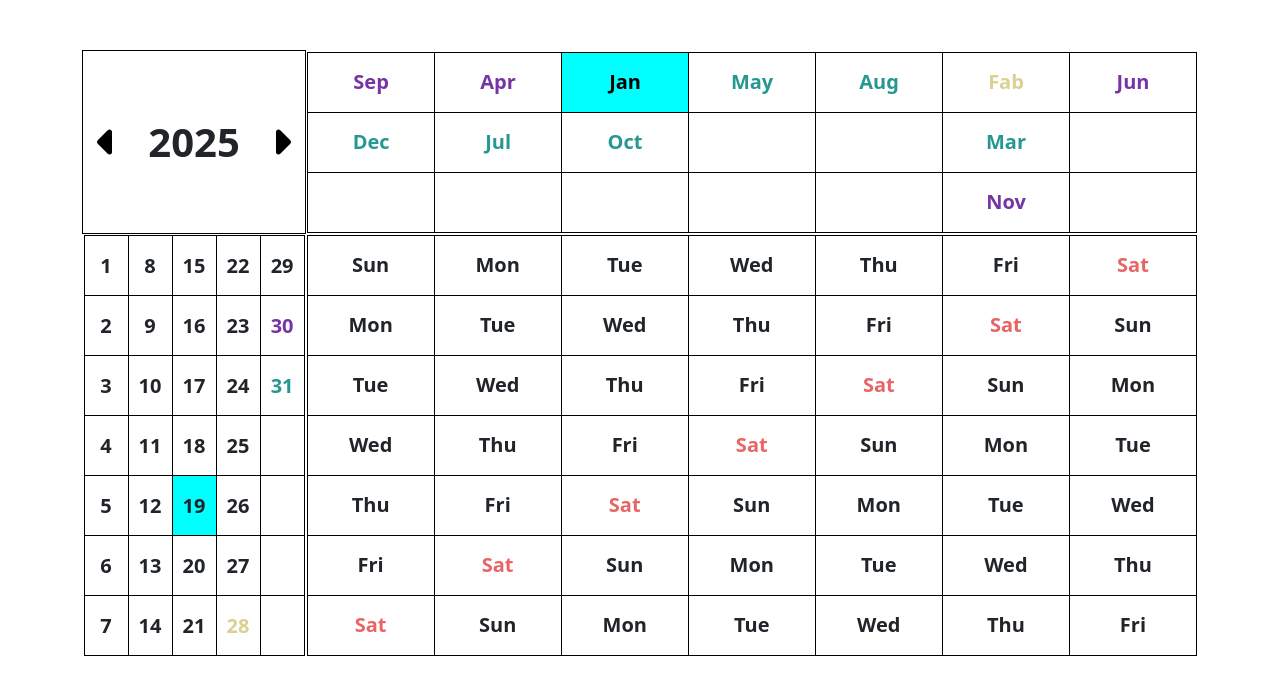
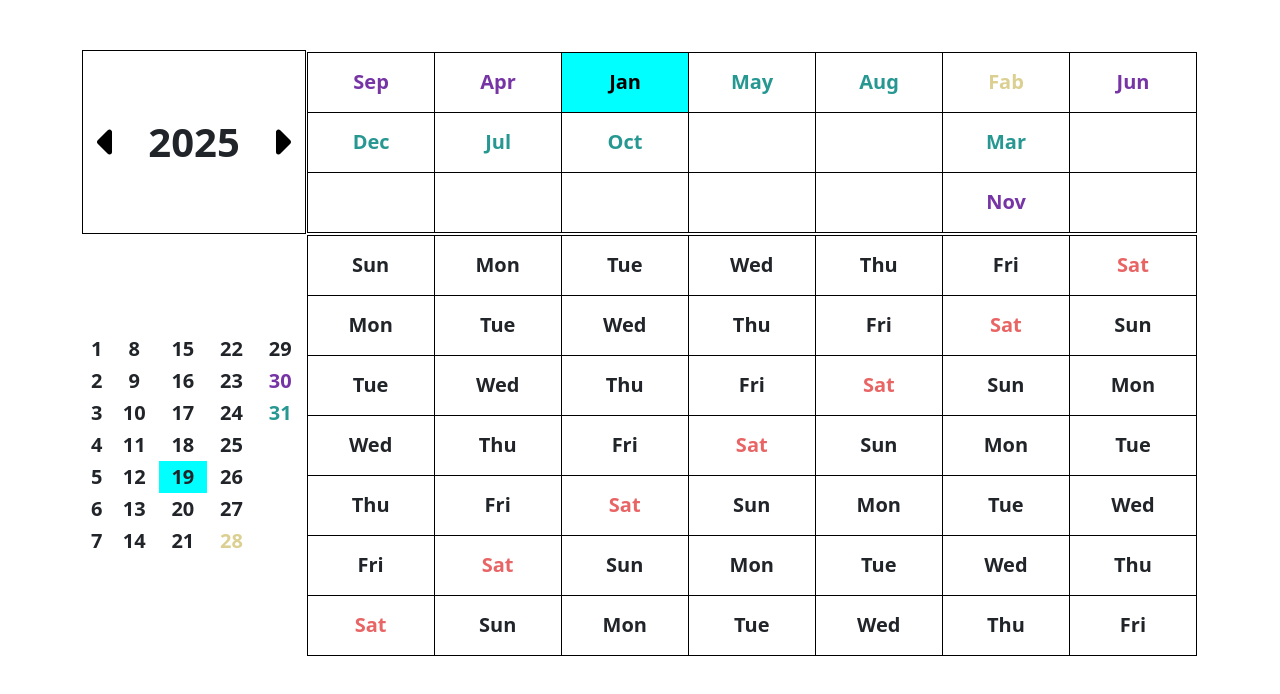
Before and after one commit to shubhamtyagi2606/FullYearCalendar, a React (Create React App) app: page / in a window 1280 px wide. Shown: the top 694 px of the page. Built offline with nearby package versions, Linux system fonts and the light colour scheme.

Commit message:
fix build errors

```diff
--- a/src/components/DateBlock.js
+++ b/src/components/DateBlock.js
@@ -4,13 +4,12 @@ import Button from "react-bootstrap/Button";
 import { useEffect, useState } from "react";
 import { faPlus, faSave } from "@fortawesome/free-solid-svg-icons";
 import { FontAwesomeIcon } from "@fortawesome/react-fontawesome";
-import axios from "axios";
-import Schedule from "./Schedule";
+// import Schedule from "./Schedule";
 
 const DateBlock = ({ year, month, date, changeDate, dateValue, getScheduleListByMonth }) => {
   const [addSchedule, setAddSchedule] = useState(false);
-  const [schedule, setSchedule] = useState("");
-  const [scheduleList, setScheduleList] = useState([]);
+  // const [schedule, setSchedule] = useState("");
+  // const [scheduleList, setScheduleList] = useState([]);
 
   useEffect(
     function () {
@@ -18,7 +17,7 @@ const DateBlock = ({ year, month, date, changeDate, dateValue, getScheduleListBy
         getScheduleList();
       }
     },
-    [date]
+    [date, dateValue]
   );
 
   const current_day = new Date();
@@ -64,7 +63,7 @@ const DateBlock = ({ year, month, date, changeDate, dateValue, getScheduleListBy
     <Popover>
       <Popover.Body>
         <div className="schedule-popup">
-          {scheduleList.length > 0 && (
+          {/* {scheduleList.length > 0 && (
             <ul>
               {scheduleList.map((schedule, index) => {
                 return (
@@ -79,11 +78,11 @@ const DateBlock = ({ year, month, date, changeDate, dateValue, getScheduleListBy
                 );
               })}
             </ul>
-          )}
+          )} */}
           {addSchedule && (
             <div className="add-textarea">
               <textarea
-                onChange={(e) => setSchedule(e.target.value)}
+                // onChange={(e) => setSchedule(e.target.value)}
               ></textarea>
               <FontAwesomeIcon
                 icon={faSave}
--- a/src/components/DateGrid.js
+++ b/src/components/DateGrid.js
@@ -1,9 +1,9 @@
-import axios from "axios";
-import { useEffect, useState } from "react";
+// import axios from "axios";
+import { useEffect } from "react";
 import DateBlock from "./DateBlock";
 
 const DateGrid = ({ year, month, date, changeDate }) => {
-  const [scheduleList, setScheduleList] = useState([]);
+  // const [scheduleList, setScheduleList] = useState([]);
 
   useEffect(
     function () {
@@ -13,7 +13,7 @@ const DateGrid = ({ year, month, date, changeDate }) => {
   );
 
   let rows = [];
-  let className = "date-columns columns ";
+  // let className = "date-columns columns ";
   let colorArray = { 30: "purple", 31: "green" };
   let key = year % 4 === 0 ? 29 : 28;
   colorArray[key] = "yellow";
@@ -31,22 +31,22 @@ const DateGrid = ({ year, month, date, changeDate }) => {
     //   });
   };
 
-  const hasEvents = scheduleList.map((schedule) => {
-    return new Date(schedule.date).getDate();
-  });
+  // const hasEvents = scheduleList.map((schedule) => {
+  //   return new Date(schedule.date).getDate();
+  // });
 
   for (let i = 1; i < 8; i++) {
     let columns = [];
     let k = i;
     for (let j = 1; j < 6; j++) {
       const dateValue = j > 1 ? (k = k + 7) : k;
-      const newClass =
-        className + (hasEvents.indexOf(dateValue) !== -1 ? "has-events" : "");
+      // const newClass =
+      //   className + (hasEvents.indexOf(dateValue) !== -1 ? "has-events" : "");
       columns.push(
         <td
           key={dateValue}
           className={
-            newClass +
+            // newClass +
             " text-" +
             (colorArray[dateValue] ? colorArray[dateValue] : "")
           }
--- a/src/components/MonthGrid.js
+++ b/src/components/MonthGrid.js
@@ -4,7 +4,7 @@ const MonthGrid = ({ year, month, changeMonth }) => {
   const months = [
     "Jan", "Fab", "Mar", "Apr", "May", "Jun", "Jul", "Aug", "Sep", "Oct", "Nov", "Dec"
   ];
-  months.map((monthValue, index) => {
+  months.forEach((monthValue, index) => {
     firstDay[index] = new Date(year, index, 0).getDay();
     lastDay[index] = new Date(year, index + 1, 0).getDate();
   });
--- a/src/components/Schedule.js
+++ b/src/components/Schedule.js
@@ -1,7 +1,7 @@
 import { useState } from "react";
 import { faTimesCircle, faSave } from "@fortawesome/free-solid-svg-icons";
 import { FontAwesomeIcon } from "@fortawesome/react-fontawesome";
-import axios from "axios";
+// import axios from "axios";
 
 const Schedule = ({
   selected_date,
```
